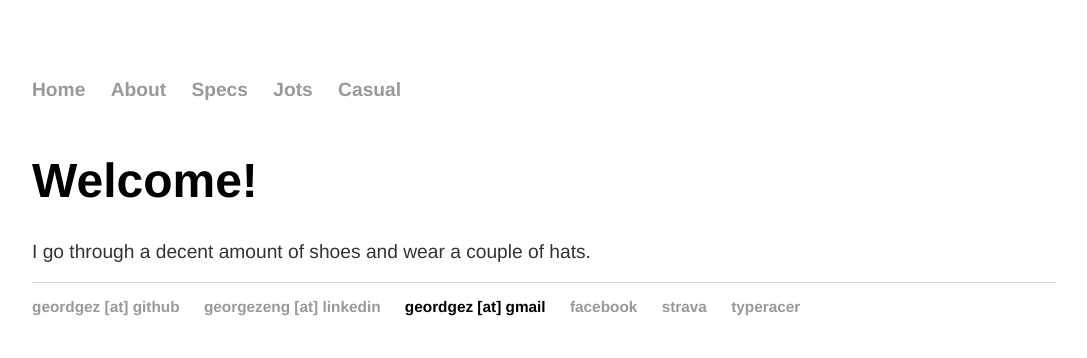
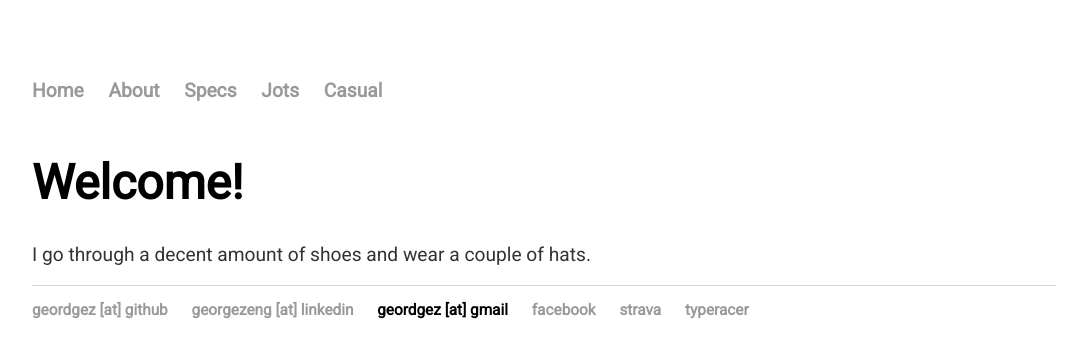
Before and after one commit to geordgez/geordgez.github.io, a Jekyll site: the page built from index.html, in a window 1280 px wide. Shown: the top 358 px of the page, without its empty margins (96-1183 px from the left). Built offline with Jekyll 4.4.1, drawn with Linux system fonts in a browser that asks for light colours.

Commit message:
Use Roboto font

```diff
--- a/_layouts/default.html
+++ b/_layouts/default.html
@@ -4,6 +4,7 @@
 	<head>
 		<title>{{ page.title }}</title>
 		<!-- link to main stylesheet -->
+		<link href="https://fonts.googleapis.com/css?family=Roboto" rel="stylesheet">
 		<link rel="stylesheet" type="text/css" href="/css/main.css">
 	</head>
 	<body>
--- a/css/main.css
+++ b/css/main.css
@@ -1,5 +1,5 @@
 html {
-    font-family:'Helvetica', 'Arial', 'Sans-Serif';
+    font-family: 'Roboto', sans-serif;
     font-size: 16px;
 }
 @media(min-width:20em){html{font-size: 120%}}
```
